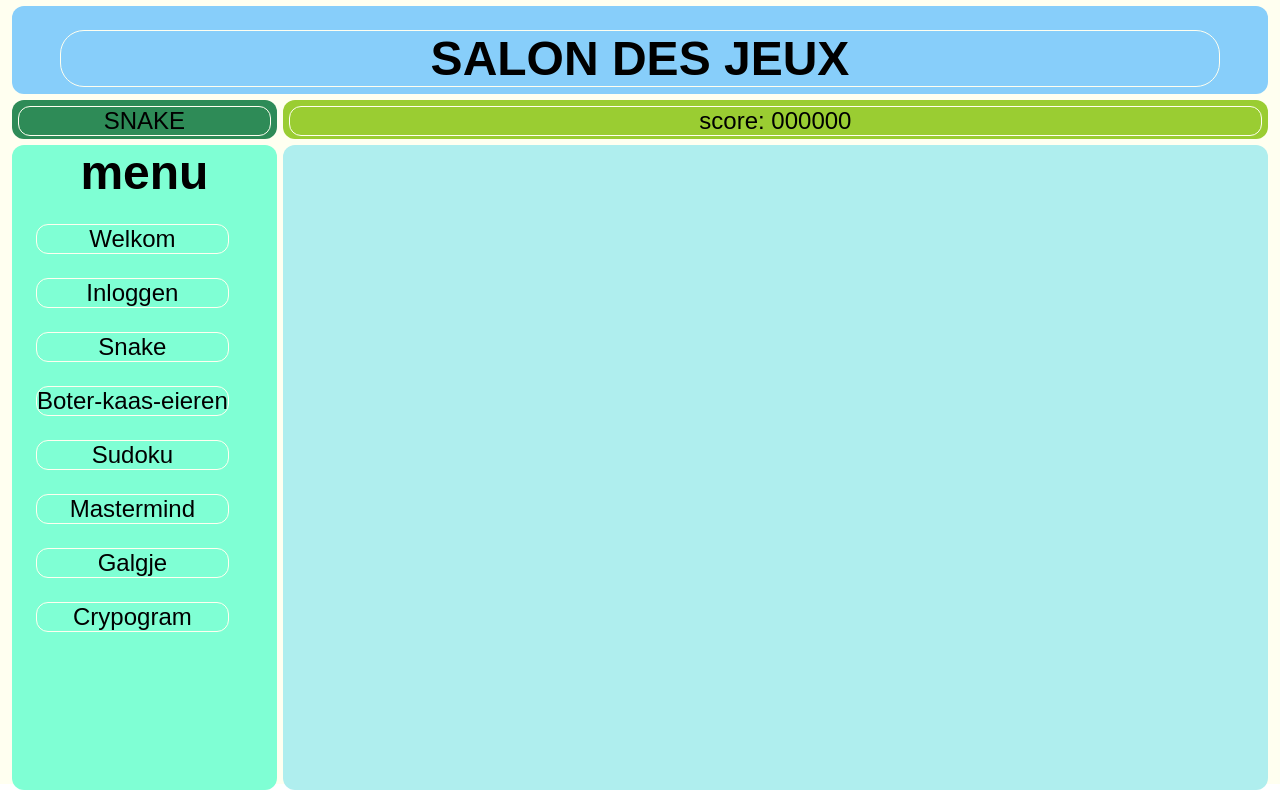
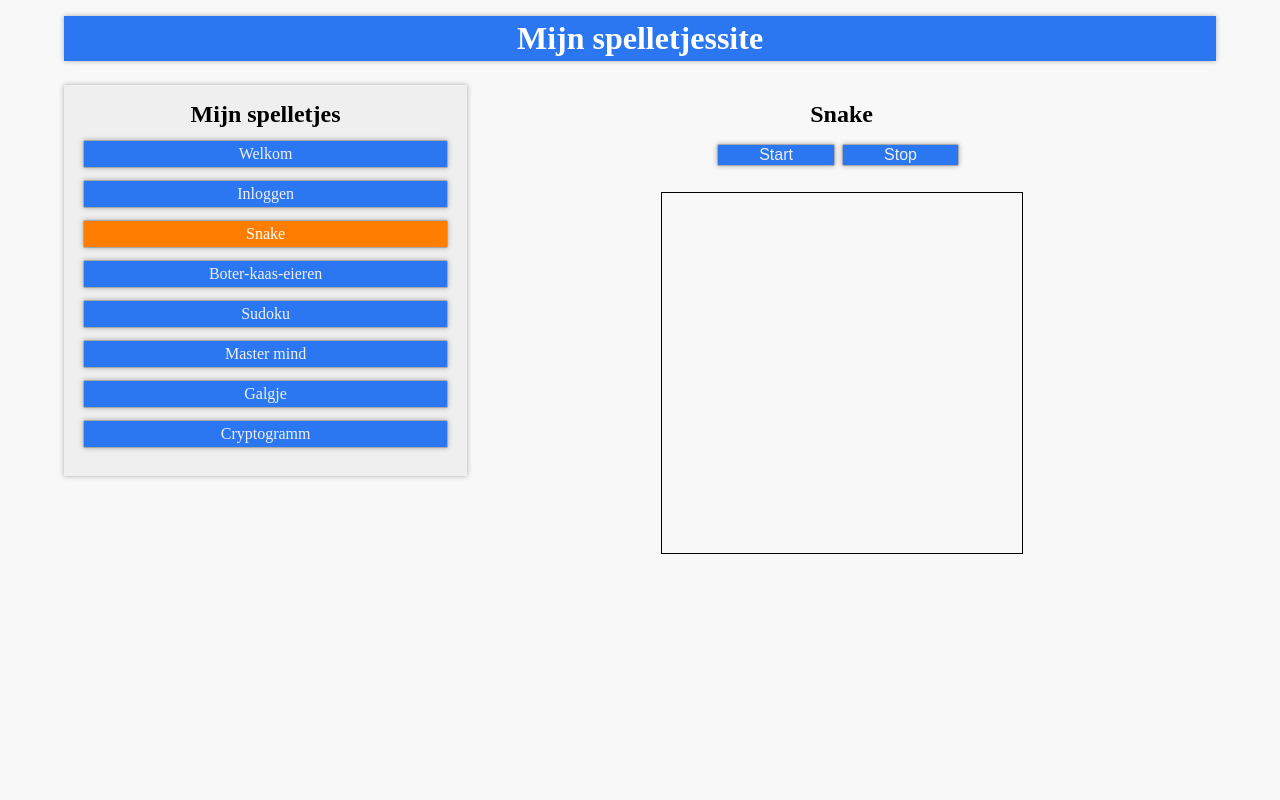
Before and after one commit to lausandt/webproject, a plain HTML site: page snake.html in a window 1280 px wide. Drawn offline with nearby package versions, Linux system fonts and the light colour scheme.

Commit message:
Using my own index.html, snake.html and stijl.html instead

```diff
--- a/snake.html
+++ b/snake.html
@@ -1,29 +1,50 @@
 <!DOCTYPE html>
 <html lang="nl">
     <head>
-		<title>Mijn spelletjessite/snake</title>
-        <link rel="stylesheet" href="stijl.css">
+        <title>Mijn spelletjessite</title>
+        <link rel="stylesheet" href="stijl.css" />
+
     </head>
     <body>
         <div class="container">
-            <div class="header"><h1 class="pagetitle">SALON DES JEUX</h1></div>
-            <div class="menu"><h1>menu</h1>
-                <nav>
-                    <ul class="navul">
-                        <li><a href="index.html">Welkom</a></li>
-                        <li><a href= "../">Inloggen</a></li>
-                        <li><a href= "snake.html">Snake</a></li>
-                        <li><a href= "../">Boter-kaas-eieren</a></li>
-                        <li><a href= "../">Sudoku</a></li>
-                        <li><a href= "../">Mastermind</a></li>
-                        <li><a href= "../">Galgje</a></li>
-                        <li><a href= "../">Crypogram</a></li>
+            <div class="header">
+                <h1>Mijn spelletjessite</h1>
+            </div>
+            <div class="menu-popup">
+                <button class="knop" id="show-menu">Menu</button>
+            </div>
+            <div class="menu">
+                <h2>Mijn spelletjes</h2>
+                <ul>
+                    <li><a href="index.html" class="knop">Welkom</a></li>
+                    <li><a href="#" class="knop">Inloggen</a></li>
+                    <li><a href="snake.html" class="active knop">Snake</a></li>
+                    <li><a href="#" class="knop">Boter-kaas-eieren</a></li>
+                    <li><a href="#" class="knop">Sudoku</a></li>
+                    <li><a href="#" class="knop">Master mind</a></li>
+                    <li><a href="#" class="knop">Galgje</a></li>
+                    <li><a href="#" class="knop">Cryptogramm</a></li>
                 </ul>
-                </nav>
             </div>
-            <div class="play-area"><canvas id="mySnakeCanvas" width="360" height="360"></canvas></div>
-            <div class="active-game"><p class="rounded">SNAKE</p></div>
-            <div class="score"><p class="rounded">score: 000000</p></div>
+            <div class="content">
+                <h2>Snake</h2>
+                <div class="spel-controls">
+                    <button class="knop" id="startSnake">Start</button>
+                    <button class="knop" id="stopSnake">Stop</button>
                 </div>
+                <div class="spel">
+                    <canvas id="mySnakeCanvas" width="360" height="360"></canvas>
+                </div>
+            </div>
+        </div>
+
+        <script
+            src="https://code.jquery.com/jquery-3.4.1.min.js"
+            integrity="sha256-CSXorXvZcTkaix6Yvo6HppcZGetbYMGWSFlBw8HfCJo="
+            crossorigin="anonymous"></script>
+        <script src="js/chai.js"></script>
+        <script src="js/mocha.js"></script>
+        <script src="js/jcanvas.min.js"></script>
+        <script src="js/uitgangscode.js"></script>
     </body>
 </html>
--- a/stijl.css
+++ b/stijl.css
@@ -14,106 +14,182 @@ time, mark, audio, video {
     margin:0;
     padding:0;
     border:0;
-    font-size:1em;
     vertical-align:baseline;
     background:transparent;
 }
-/*** generiek ***/
-html, body {
-    height:99%;
-    font-family: Arial, Helvetica, sans-serif;
-    font-size:1em;
-}
-h1 {
-    font-size: 2em;
-}
-.pagetitle {
-    display: block;
-    border: thin solid Ivory;
-    margin:0.5em 1em 0.5em 1em;
-    border-radius: 0.5em;
-}
-.rounded {
-    border: thin solid Ivory;
-    border-radius: 0.5em;
-    margin: 0.25em
-}
-/*** Hoofdstructuur ***/
-.container {
-    font-size: 1.5em;
-    height: 100%;
+
+/*** Generiek ***/
+body {
     width: 100%;
-    background: Ivory;
-    display: grid;
-    grid-template-columns: auto 1fr;
-    grid-template-rows: 12% 5% 83%;
-    grid-gap: 0.25em;
-    grid-template-areas:
-      "header header"
-      "active score"
-      "menu play-area"
-}
-.header {
-    background: LightSkyBlue;
-    grid-area: header;
-    text-align: center;
-    border-radius: 0.5em;
-    margin-left: 0.5em;
-    margin-right: 0.5em;
-    margin-top: 0.25em;
+    min-height: 100%;
+    padding: 1em 0;
+    margin: 0;
+    background-color: #F8F8F8;
 }
 
-.menu {
-    background: AquaMarine;
-    grid-area: menu;
-    border-radius: 0.5em;
-    margin-bottom: 0.25em;
-    margin-left: 0.5em;
+::selection {
+    color: white;
+    background: #FF7E02;
+}
+
+h1, h2, h3, h4, h5, h6 {
+    margin: 0;
     text-align: center;
 }
 
-.play-area {
-    background: PaleTurquoise;
-    grid-area: play-area;
-    border-radius: 0.5em;
-    margin-bottom: 0.25em;
-    margin-right: 0.5em;
+.knop {
+    margin: 0px;
+    text-decoration: none;
+    color: white;
+    display: block;
+    background-color: #2b77f2;
+    text-align: center;
+    color: #EFEFEF;
+    font-size: 1em;
+    border: 1px solid darkgray;
+    border-radius: 2px;
+    box-shadow: 0px 0px 5px #ABABAB;
 }
-.active-game {
-    background: SeaGreen;
-    grid-area: active;
-    border-radius: 0.5em;
-    margin-left: 0.5em;
+
+.knop:hover, .container .menu ul a.active {
+    background-color: #FF7E02;
+    cursor: pointer;
+    color: white;
+}
+
+.knop:visited {
+    color: #DADADA;
+}
+
+/*** Navigatie ***/
+.container .menu {
+    background-color: #EFEFEF;
+    box-shadow: 0px 0px 5px #ABABAB;
+    width: 20%;
+    float: left;
+}
+
+.container .menu ul {
+    list-style: none;
+    margin: 0;
+    padding: 0;
+}
+
+.container .menu ul li a {
+    width: 90%;
+    padding: .25em 0;
+    margin: .75em auto;
+}
+
+.container .menu, .container .content {
+    padding: 1em 0;
+    margin: 1.5em 0;
+}
+
+.menu-popup {
+    display: none;
+}
+
+/*** Hoofdcontent ***/
+.container {
+    width: 90%;
+    padding: 0 2.5%;
+    margin: 0px auto;
+}
+
+.container .header {
+    width: 100%;
+    padding: .25em 0;
+    background-color: #2b77f2;
+    color: white;
+    box-shadow: 0px 0px 5px #ABABAB;
+}
+
+.container .content {
+    width: 80%;
+    float: left;
+}
+
+.container .content h2 {
+    margin: 0;
+    padding: 0;
     text-align: center;
 }
-.score {
-    background: YellowGreen;
-    grid-area: score;
-    border-radius: 0.5em;
-    margin-right: 0.5em;
-    text-align: center;
+
+.container .content p {
+    width: 80%;
+    margin: 1em auto;
 }
-/*** Navigatie ***/
-.navul {
-    list-style-type: none;
-    margin-right: 1em;
-    font-size: 1em;
+
+.container .content .spel-controls {
+    width: 20%;
+    margin: 1em auto;
+    height: 2em;
 }
-    /*** Navigatie buttons ***/
-/*** Als er ander element wordt toegevoegd buiten de navul klasse moet deze opmaak gespecificeerd worden als bv .navul.li ***/
-    li {
-       border: thin solid Ivory;
-       border-radius: 0.5em;
-       margin: 1em;
+
+.container .content .spel-controls .knop {
+    display: block;
+    width: 45%;
+    margin-left: 2.5%;
+    float: left;
+}
+
+.container .content .spel {
+    width: 100%;
+    display: block;
+}
+
+.container .content .spel canvas {
+    display: block;
+    border: 1px solid black;
+    margin: 1em auto;
+}
+
+@media (max-width:1280px)  {
+    /*** Nvaigatie ***/
+    .container .menu {
+        width: 35%;
     }
-    a {
-      text-decoration: none;
-      color: initial;
+    /*** Hoofdstructuur ***/
+    .container .content {
+        width: 65%;
     }
-    a:visited {
-        color: initial;
+    .container .content .spel-controls {
+        width: 35%;
+    }
+}
+
+@media (max-width:640px)  {
+    /*** Generiek ***/
+    .container .menu, .container .content, .container .content .spel canvas {
+        width: 100%;
     }
 
-    li:hover {
-        background: Coral;
+    /*** Nvaigatie ***/
+    .container .menu {
+        display: none;
     }
+
+    .menu-popup {
+        display: block;
+        width: 100%;
+        margin: .5em auto 0 auto;
+    }
+
+    #show-menu {
+        float: right;
+    }
+
+    #show-menu.clicked {
+        background-color: red;
+    }
+
+    /*** Hoofdstructuur ***/
+    .container .content .spel-controls {
+        width: 50%;
+    }
+    .container .menu, .container .content {
+        padding: 1em 0;
+        margin: .5em 0;
+    }
+}
```
Also changed, not shown: index.html (+23 -22 lines). Lines whose indentation alone changed are shown as unchanged.
